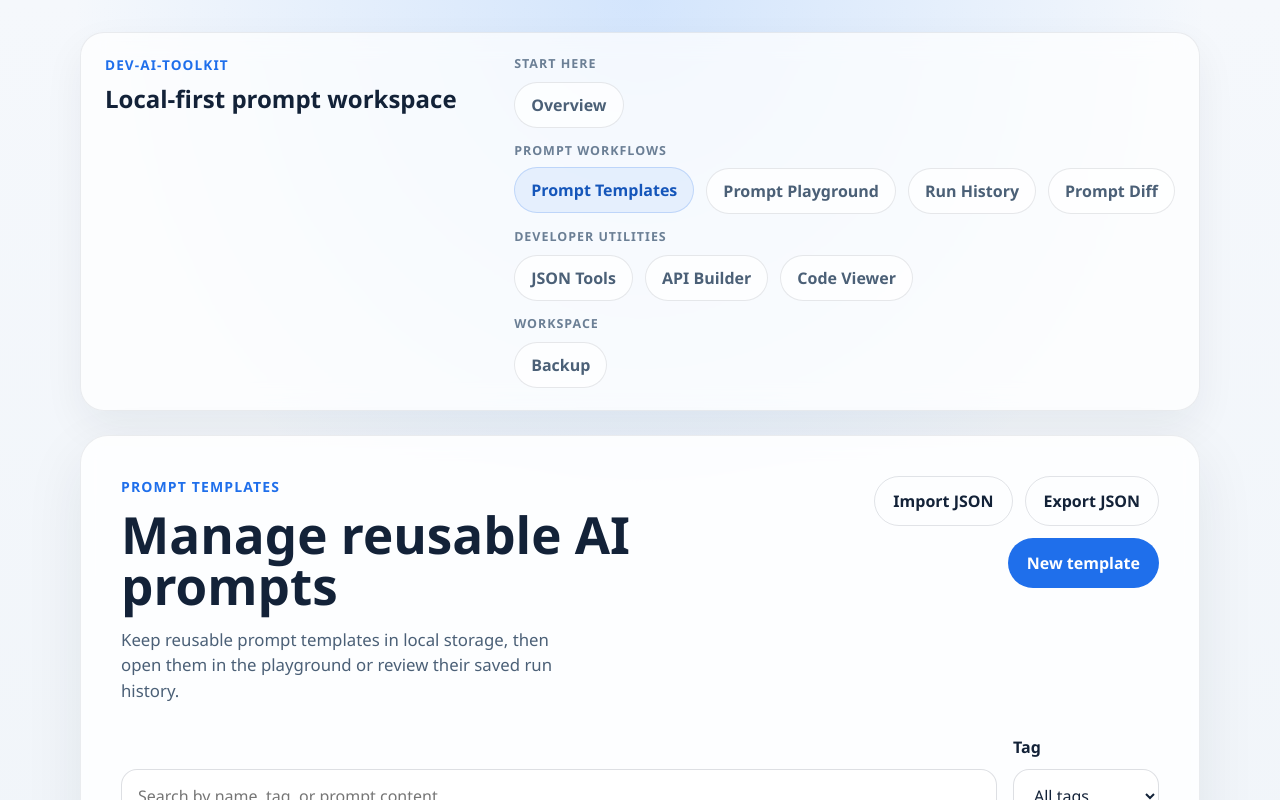
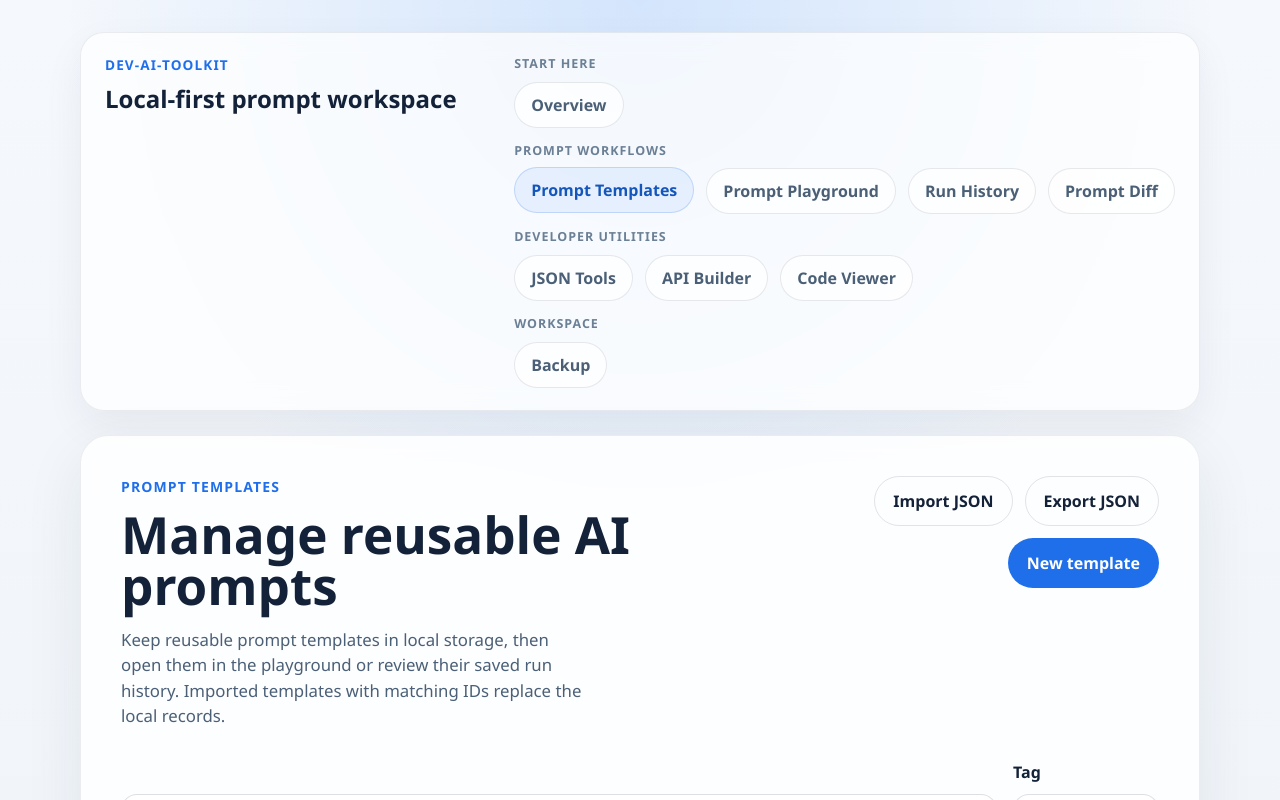
Before and after one commit to as569951728/dev-ai-toolkit, a React (Vite) app: page /prompts in a window 1280 px wide. Shown: the top 800 px of the page. Built offline with nearby package versions, Linux system fonts and the light colour scheme.

Commit message:
docs: clarify prompt template import behavior

```diff
--- a/src/features/prompt-templates/components/prompt-template-list.tsx
+++ b/src/features/prompt-templates/components/prompt-template-list.tsx
@@ -56,7 +56,8 @@ export function PromptTemplateList({
           <h1>Manage reusable AI prompts</h1>
           <p className="panel__summary">
             Keep reusable prompt templates in local storage, then open them in
-            the playground or review their saved run history.
+            the playground or review their saved run history. Imported
+            templates with matching IDs replace the local records.
           </p>
         </div>
 
```
Also changed, not shown: 1 other file (tests, documents, lock files or other folders).
